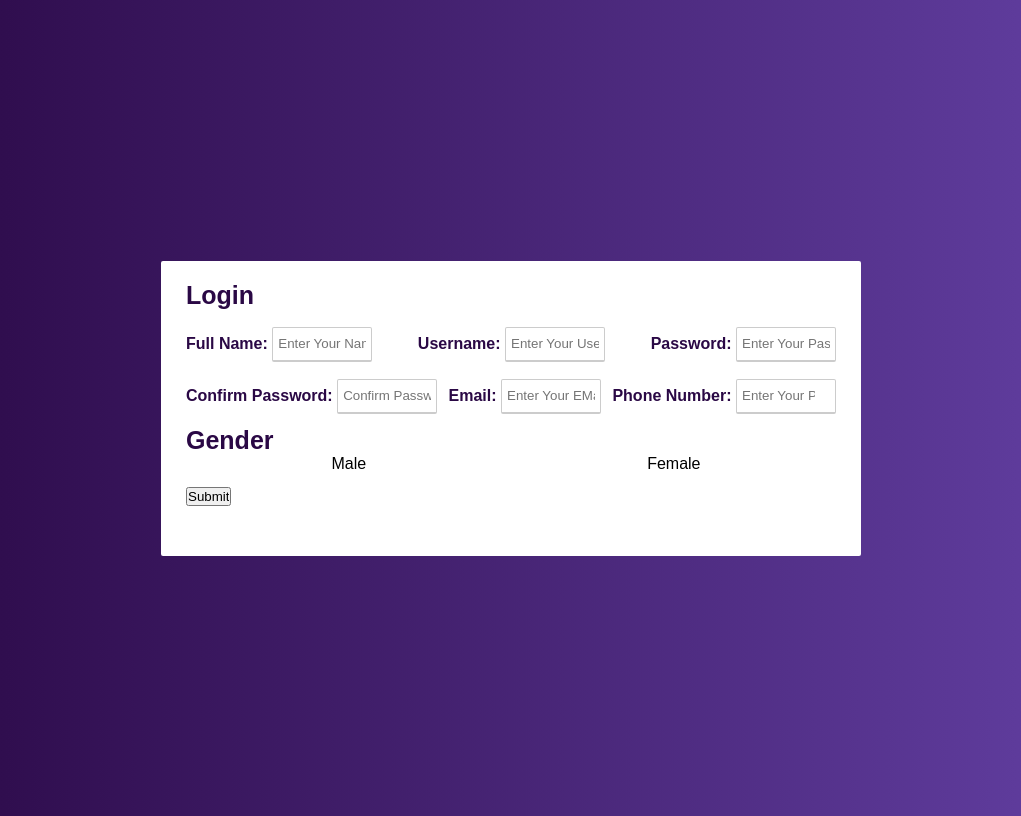
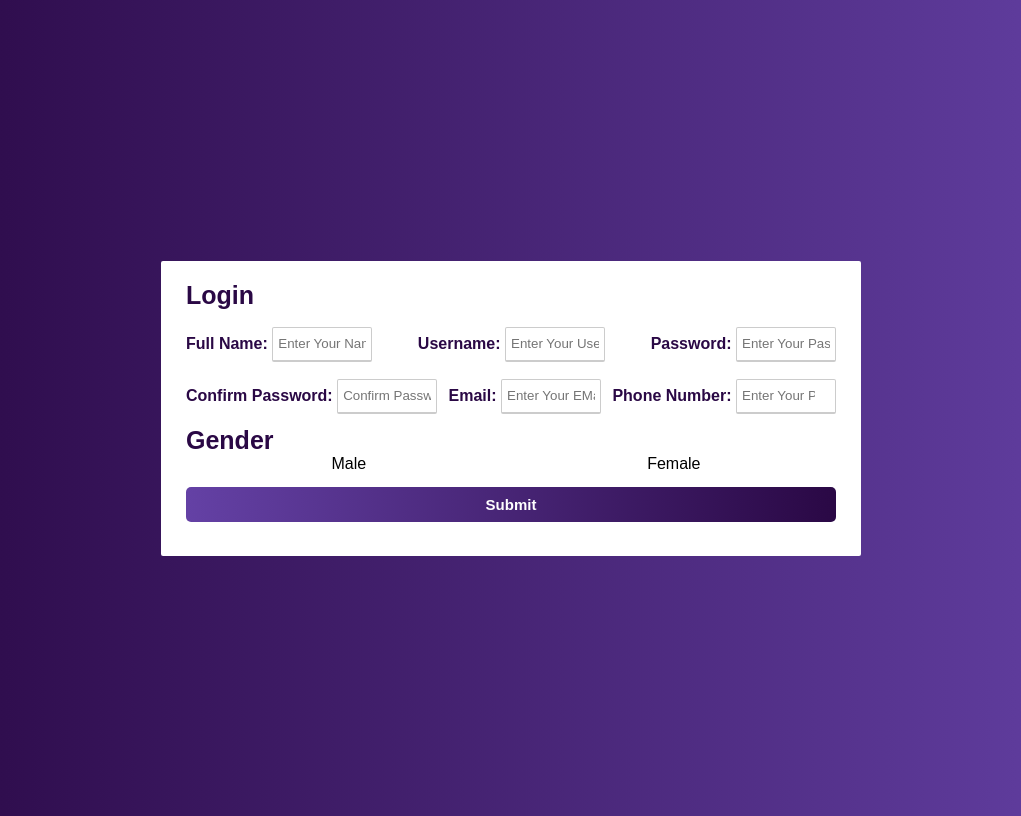
Before and after one commit to BerkeKck/JavaScript, a plain HTML site: page LoginWithCss/login.html in a window 1280 px wide. Shown: the whole page, without its empty margins (129-1150 px from the left). Drawn offline with Linux system fonts and the light colour scheme.

Commit message:
Add files via upload

```diff
--- a/LoginWithCss/login.css
+++ b/LoginWithCss/login.css
@@ -102,6 +102,17 @@ input[type=radio]{
     margin: 14px 0;
 }
 
+input[type=submit]{
+    height: 100%;
+    width: 100%;
+    color: white;
+    background: linear-gradient(to right, #6441a5, #2a0845);
+    border: none;
+    border-radius: 5px;
+    font-size: 15px;
+    font-weight: bold;
+}
+
 input[type=submit]:active{
     border: 3px solid #ccc;
 }
```
